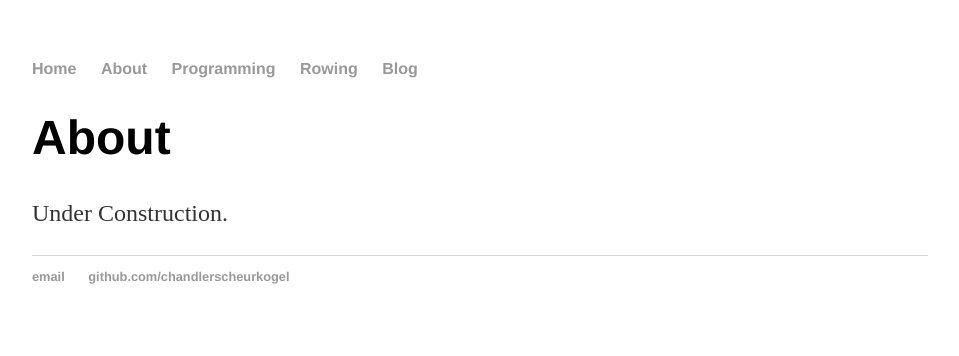
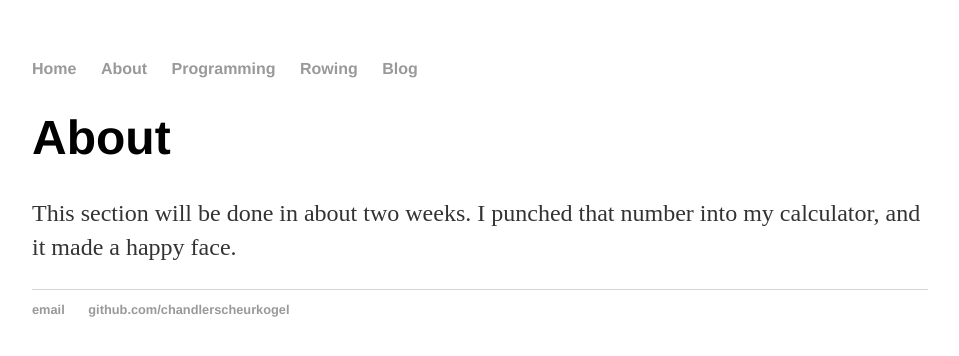
Before and after one commit to ChandlerScheurkogel/ChandlerScheurkogel.github.io, a Jekyll site: the page built from about/index.html, in a window 1280 px wide. Shown: the top 356 px of the page, without its empty margins (160-1119 px from the left). Built offline with Jekyll 4.4.1, drawn with Linux system fonts in a browser that asks for light colours; nearby versions of some CDN libraries; library files that are not in the unit come from our copies.

Commit message:
Update index.html

```diff
--- a/about/index.html
+++ b/about/index.html
@@ -9,6 +9,6 @@ title: About Chandler Scheurkogel
 
 			<h1>About</h1>
 
-			<p>Under Construction.</p>
+			<p>This section will be done in about two weeks. I punched that number into my calculator, and it made a happy face.</p>
 
 		</div>
```
